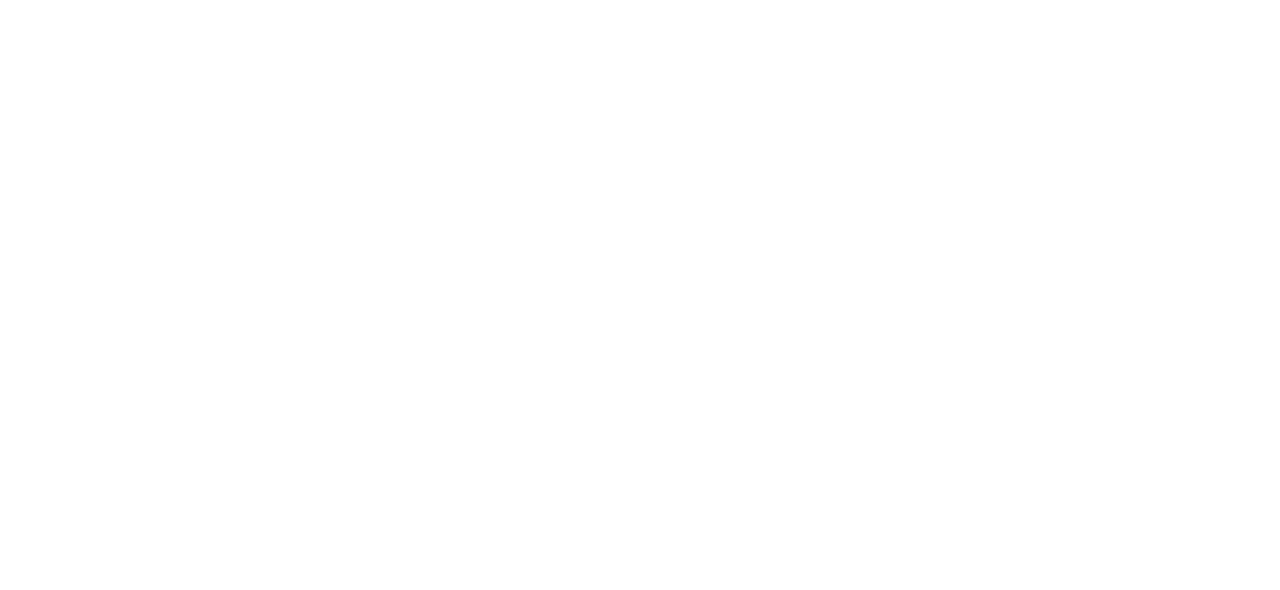
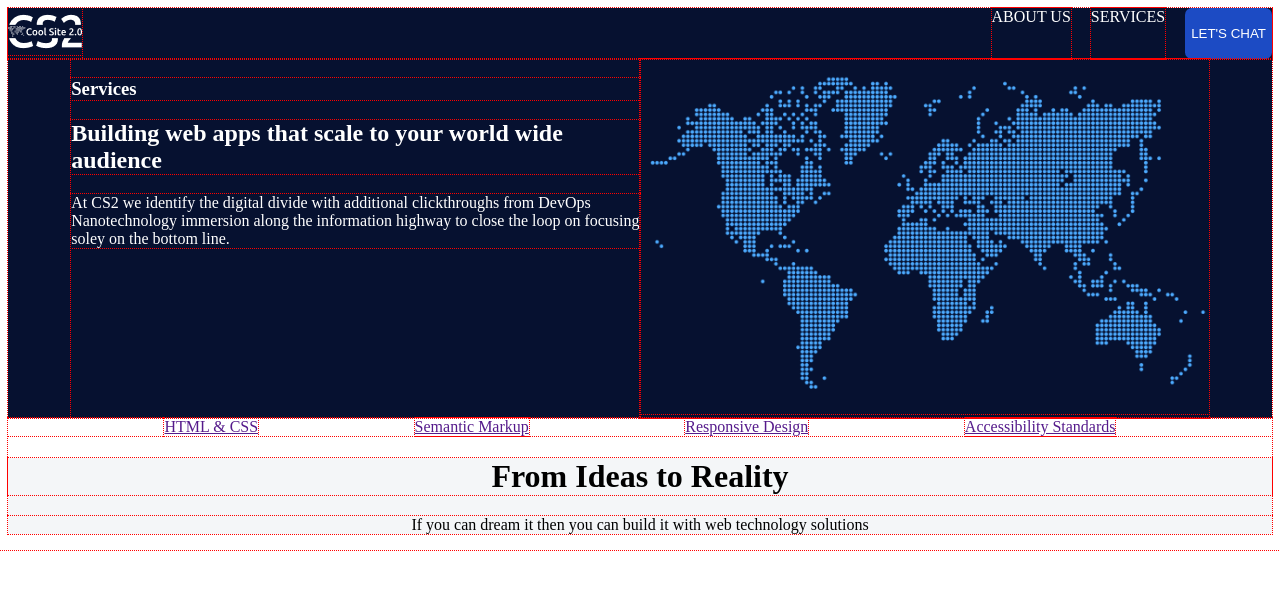
Before and after one commit to IDPAPE/coolsite, a plain HTML site: page index.html in a window 1280 px wide. Drawn offline with Linux system fonts and the light colour scheme.

Commit message:
rough page layout

```diff
--- a/index.html
+++ b/index.html
@@ -9,20 +9,39 @@
 </head>
 
 <body>
-    <header>
+    <header class="display-flex space-between">
         <div>
             <img src="logo.png" alt="logo">
         </div>
-        <div>
-
+        <div class="header-links display-flex">
+            <a href=>ABOUT US</a>
+            <a href=>SERVICES</a>
+            <button>LET'S CHAT</button>
         </div>
 
     </header>
     <main>
-
+        <section class="display-flex justify-center">
+            <div class="width-45 margin-edit">
+                <h3>Services</h3>
+                <h1>Building web apps that scale to your world wide audience</h1>
+                <p>At CS2 we identify the digital divide with additional clickthroughs from DevOps Nanotechnology
+                    immersion along the information highway to close the loop on focusing soley on the bottom line.</p>
+            </div>
+            <div class="width-45">
+                <img src="world.png" alt="world map">
+            </div>
+        </section>
+        <section class="main-links display-flex space-evenly">
+            <a href="">HTML & CSS</a>
+            <a href="">Semantic Markup</a>
+            <a href="">Responsive Design</a>
+            <a href="">Accessibility Standards</a>
+        </section>
     </main>
     <footer>
-
+        <h1>From Ideas to Reality</h1>
+        <p>If you can dream it then you can build it with web technology solutions</p>
     </footer>
 </body>
 
--- a/style.css
+++ b/style.css
@@ -4,3 +4,73 @@
     --offWhite: (#F4F6F8);
     --yellow: (#FAFD61);
 }
+
+* {
+    outline: red 1px dotted;
+}
+
+header {
+    background-color: #061130;
+}
+
+button {
+    background-color: unset;
+    border: unset;
+    background-color: #1C4BC4;
+    color: white;
+    border-radius: 0.5em;
+    outline: unset;
+}
+
+.display-flex {
+    display: flex;
+}
+
+.space-between {
+    justify-content: space-between;
+}
+
+.header-links>a {
+    text-decoration: none;
+    color: white;
+    margin-right: 20px;
+    vertical-align: middle;
+
+}
+
+main {
+
+    color: white;
+    background-color: #061130;
+}
+
+
+img {
+    width: 100%;
+}
+
+.margin-edit {
+    margin: unset;
+}
+
+.width-45 {
+    width: 45%;
+}
+
+.justify-center {
+    justify-content: center;
+}
+
+.main-links {
+    background-color: white;
+}
+
+.space-evenly {
+    justify-content: space-evenly;
+}
+
+
+footer {
+    background-color: #F4F6F8;
+    text-align: center;
+}
```
